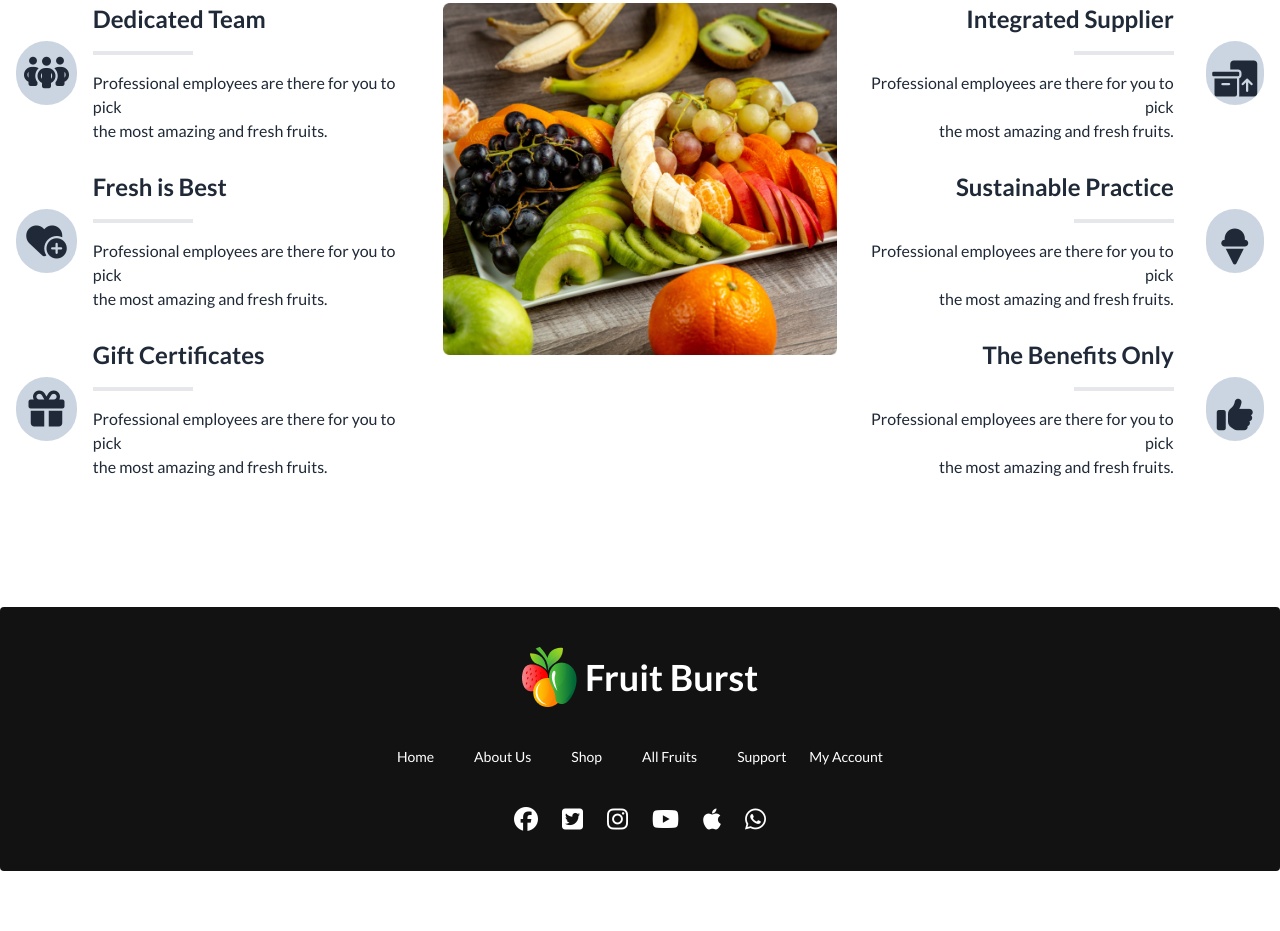
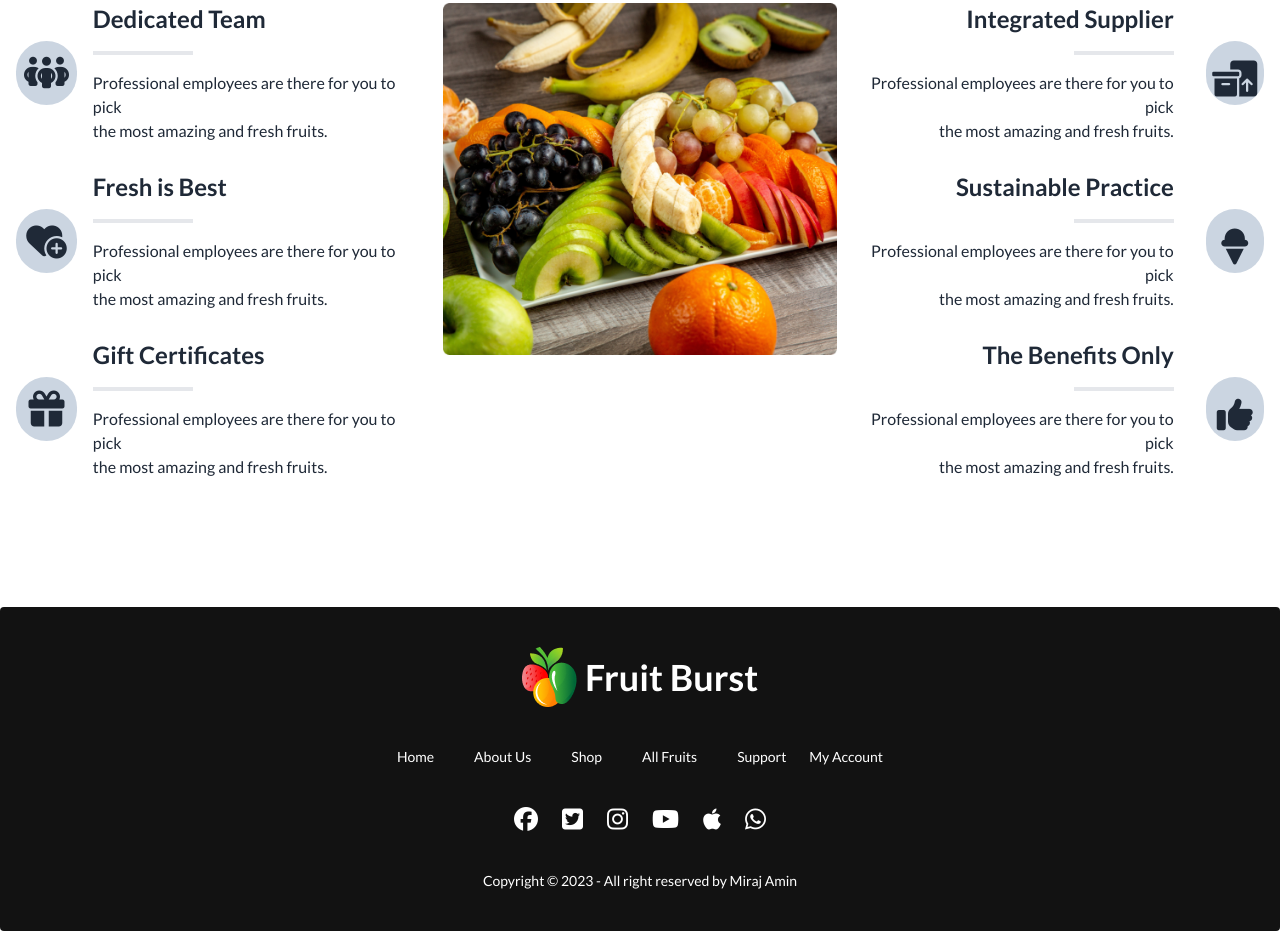
Before and after one commit to mirajamin0/fruit-brust-zone-assignment, a plain HTML site: page index.html in a window 1280 px wide. Shown: the part 2905-3836 px from the top of the page. Before the commit the page ends 3776 px from the top, so only its background shows below. Drawn offline with nearby package versions, Linux system fonts and the light colour scheme.

Commit message:
copywrite add

```diff
--- a/index.html
+++ b/index.html
@@ -9,7 +9,7 @@
     <link href="https://cdn.jsdelivr.net/npm/daisyui@3.4.0/dist/full.css" rel="stylesheet" type="text/css" />
     <script src="https://cdn.tailwindcss.com"></script>
 
-    <!-- Icone related script  -->
+    <!-- Icon related script  -->
     <script src="https://kit.fontawesome.com/34eb379e24.js" crossorigin="anonymous"></script>
 
     <!-- Google font family -->
@@ -87,7 +87,7 @@
                   <a href="#slide2" class="btn bg-black  btn-circle">❯</a>
                 </div>
               </div>
-              <!-- slider 2 ///// -->
+              <!-- slider 2 -->
 
               <div id="slide2" class="carousel-item relative w-full rounded-2xl">
                 <!-- hero  -->
@@ -575,6 +575,9 @@
         <i class="fa-brands fa-apple"></i>
         <i class="fa-brands fa-whatsapp"></i>
       </div>
+      <aside class="text-white">
+        <p>Copyright © 2023 - All right reserved by Miraj Amin</p>
+      </aside>
     </footer>
 </body>
 </html>
```
